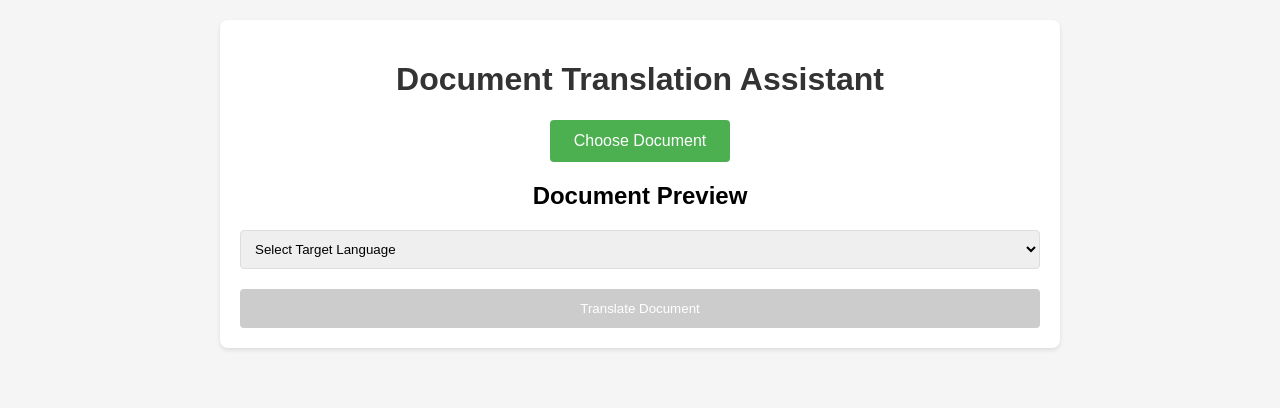
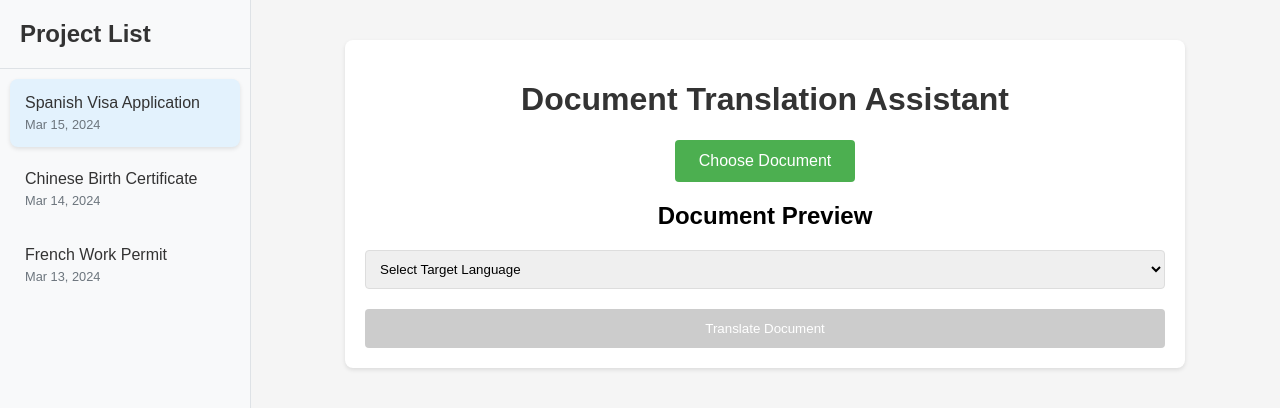
Before and after one commit to KevinZhu223/Nautica, a plain HTML site: page index.html in a window 1280 px wide. Shown: the top 408 px of the page. Drawn offline with Linux system fonts and the light colour scheme.

Commit message:
Project update

```diff
--- a/index.html
+++ b/index.html
@@ -7,6 +7,39 @@
     <link rel="stylesheet" href="styles.css">
 </head>
 <body>
+    <!-- Main layout container that holds both sidebar and content -->
+    <div class="app-layout">
+        <!-- Sidebar container - fixed on the left side -->
+        <div class="sidebar">
+            <!-- Header section of the sidebar -->
+            <div class="sidebar-header">
+                <h2>Project List</h2>
+            </div>
+
+            <!-- Container for the list of chat/project history -->
+            <div class="chat-list" id="chatList">
+                <!-- Individual chat history items -->
+                <!-- 'active' class shows which chat is currently selected -->
+                <div class="chat-item active">
+                    <div class="chat-title">Spanish Visa Application</div>
+                    <div class="chat-date">Mar 15, 2024</div>
+                </div>
+
+                <!-- Example chat items - these would be dynamically generated in production -->
+                <div class="chat-item">
+                    <div class="chat-title">Chinese Birth Certificate</div>
+                    <div class="chat-date">Mar 14, 2024</div>
+                </div>
+
+                <div class="chat-item">
+                    <div class="chat-title">French Work Permit</div>
+                    <div class="chat-date">Mar 13, 2024</div>
+                </div>
+            </div>
+        </div>
+
+        <!-- Main content area - contains the translation interface -->
+        <div class="main-content">
             <div class="container">
                 <h1>Document Translation Assistant</h1>
                 <div class="upload-section">
@@ -29,6 +62,8 @@
                     <option value="fr">French</option>
                 </select>
                 <button id="translateBtn" class="translate-button" disabled>Translate Document</button>
+            </div>
+        </div>
     </div>
 
     <script>
--- a/styles.css
+++ b/styles.css
@@ -83,3 +83,108 @@ h1 {
     background-color: #cccccc;
     cursor: not-allowed;
 }
+
+/* Main layout container - uses flexbox for sidebar and main content arrangement */
+.app-layout {
+    display: flex;
+    min-height: 100vh; /* Ensures full height of viewport */
+}
+
+/* Sidebar styles */
+.sidebar {
+    width: 250px; /* Fixed width for sidebar */
+    background-color: #f8f9fa; /* Light background for contrast */
+    border-right: 1px solid #dee2e6; /* Separator between sidebar and content */
+    height: 100vh; /* Full viewport height */
+    position: fixed; /* Keeps sidebar fixed while scrolling */
+    left: 0;
+    top: 0;
+}
+
+/* Sidebar header section */
+.sidebar-header {
+    padding: 20px;
+    border-bottom: 1px solid #dee2e6; /* Separator below header */
+}
+
+/* Header text styling */
+.sidebar-header h2 {
+    margin: 0;
+    color: #333;
+    font-size: 1.5rem;
+}
+
+/* Container for chat history items */
+.chat-list {
+    padding: 10px;
+}
+
+/* Individual chat item styling */
+.chat-item {
+    padding: 15px;
+    border-radius: 8px; /* Rounded corners */
+    margin-bottom: 8px; /* Space between items */
+    cursor: pointer; /* Shows item is clickable */
+    transition: background-color 0.2s ease; /* Smooth hover effect */
+}
+
+/* Hover effect for chat items */
+.chat-item:hover {
+    background-color: #e9ecef; /* Light grey background on hover */
+}
+
+/* Style for the currently selected chat */
+.chat-item.active {
+    background-color: #e3f2fd; /* Light blue background for active item */
+}
+
+/* Chat title styling */
+.chat-title {
+    font-weight: 500;
+    color: #333;
+    margin-bottom: 5px;
+}
+
+/* Date display styling */
+.chat-date {
+    font-size: 0.8rem; /* Smaller text for date */
+    color: #6c757d; /* Grey color for less emphasis */
+}
+
+/* Main content area styling */
+.main-content {
+    margin-left: 250px; /* Matches sidebar width to prevent overlap */
+    padding: 20px;
+    flex-grow: 1; /* Allows content to fill remaining space */
+}
+
+/* Container for the main content */
+.container {
+    max-width: 800px; /* Limits content width for readability */
+    margin: 0 auto; /* Centers the container */
+    padding: 20px;
+}
+
+/* Optional: Add these utility classes for responsive design */
+
+/* Hide sidebar on small screens */
+@media (max-width: 768px) {
+    .sidebar {
+        display: none; /* Hides sidebar on mobile */
+    }
+
+    .main-content {
+        margin-left: 0; /* Removes margin when sidebar is hidden */
+    }
+}
+
+/* Optional: Add smooth transitions for better UX */
+.chat-item {
+    /* Smooth transition for all hover effects */
+    transition: all 0.2s ease-in-out;
+}
+
+/* Optional: Add shadow to active item for depth */
+.chat-item.active {
+    box-shadow: 0 2px 4px rgba(0,0,0,0.1);
+}
```
Lines whose indentation alone changed are shown as unchanged.
